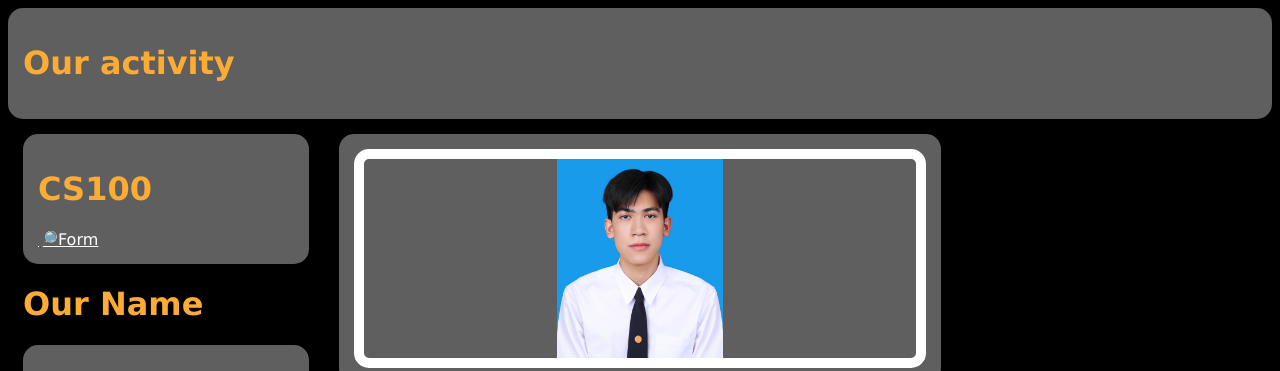
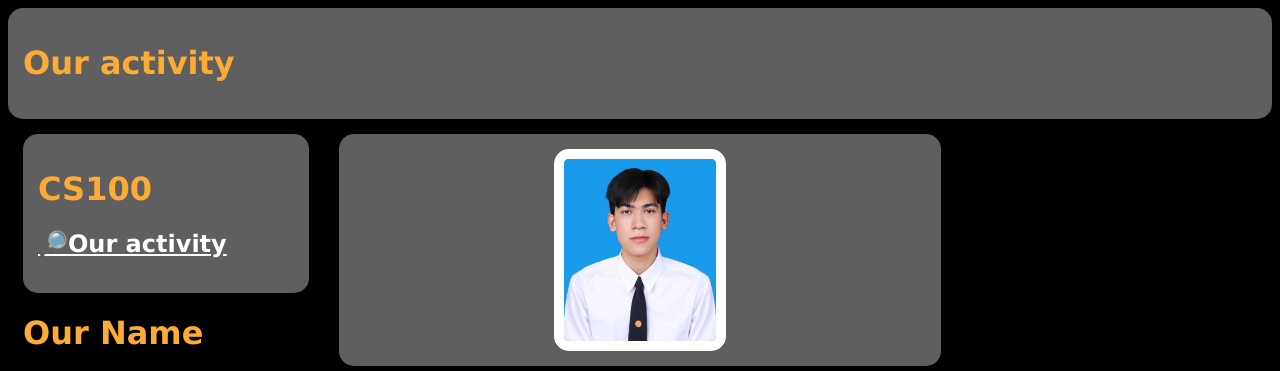
Before and after one commit to Thanakritpiboonsawat/CS100-Project-G60, a plain HTML site: page html/member-ham.html.html in a window 1280 px wide. Shown: the top 371 px of the page. Drawn offline with Linux system fonts and the light colour scheme.

Commit message:
change html

```diff
--- a/css/member-ham.css.css
+++ b/css/member-ham.css.css
@@ -19,6 +19,7 @@ body {
 
 html {
   font-family: "Lucida Sans", sans-serif;
+  scroll-behavior: smooth;
 }
 
 .container {
@@ -102,9 +103,6 @@ html {
   display: flex;
   justify-content: center;
   align-items: center;
-  border: 10px solid #ffffff;
-  border-radius: 15px;
-  overflow: hidden;
 }
 
 .image-container img {
@@ -112,6 +110,10 @@ html {
   height: 50%;
   margin-left: auto;
   margin-right: auto;
+  border: 10px solid #ffffff;
+  border-radius: 15px;
+  overflow: hidden;
+
 }
 
 
--- a/html/member-ham.html.html
+++ b/html/member-ham.html.html
@@ -14,7 +14,7 @@
     <div class="col-3 col-s-3 menu">
       <ul>
         <li><div><h1 style="color: rgb(252, 172, 52) ; ">CS100</h1></div>
-        <div><a href="x" style="color: white;">🔎Form</a></div></li>
+          <div><h2><a href="/html/OurAcitivities.html" style="color: white;">🔎Our activity</a></div></li></h2>
 
             <h1 style="color: rgb(252, 172, 52) ; "> Our Name</h1>
             <li> <h2>👉🏽 Mark </h2>
```
Also changed, not shown: html/Member Asia.html (+1 -1 lines), html/membermarkhtml.html (+1 -1 lines), index.html.html (+1 -1 lines).
